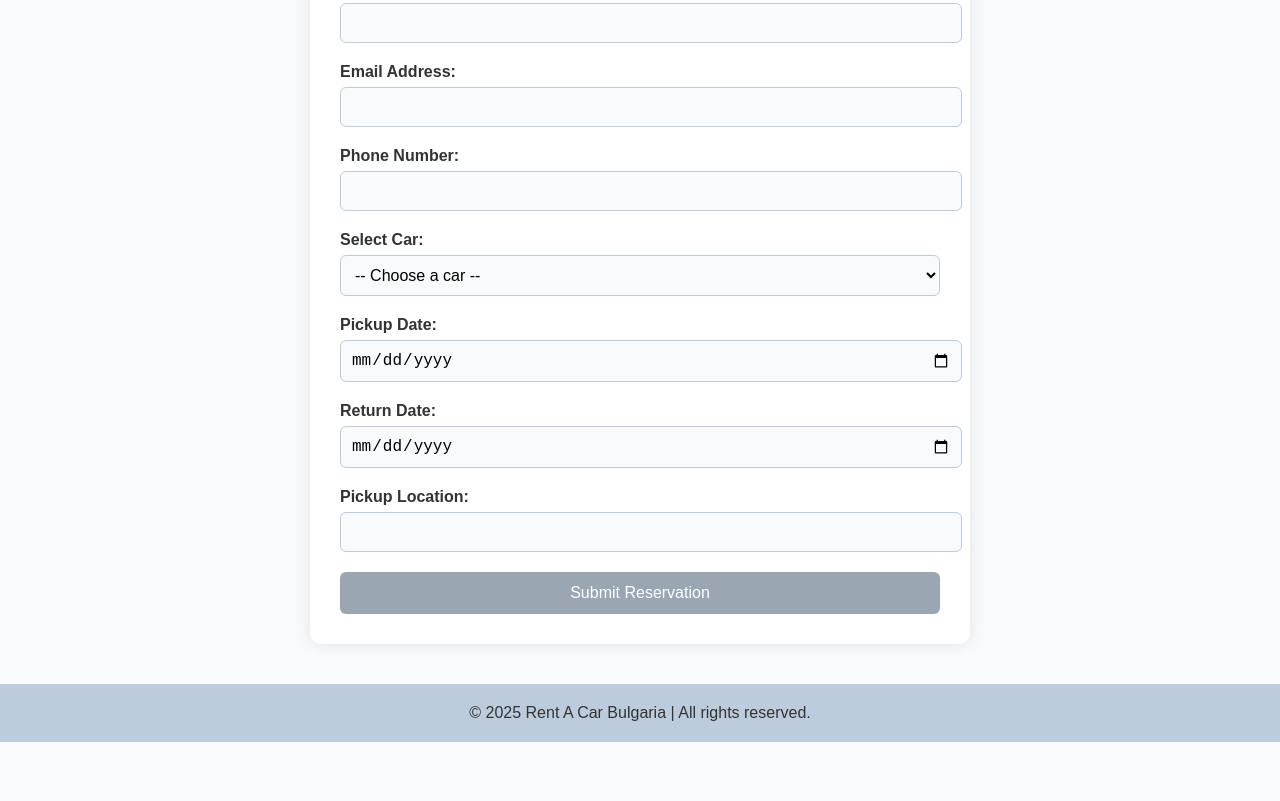
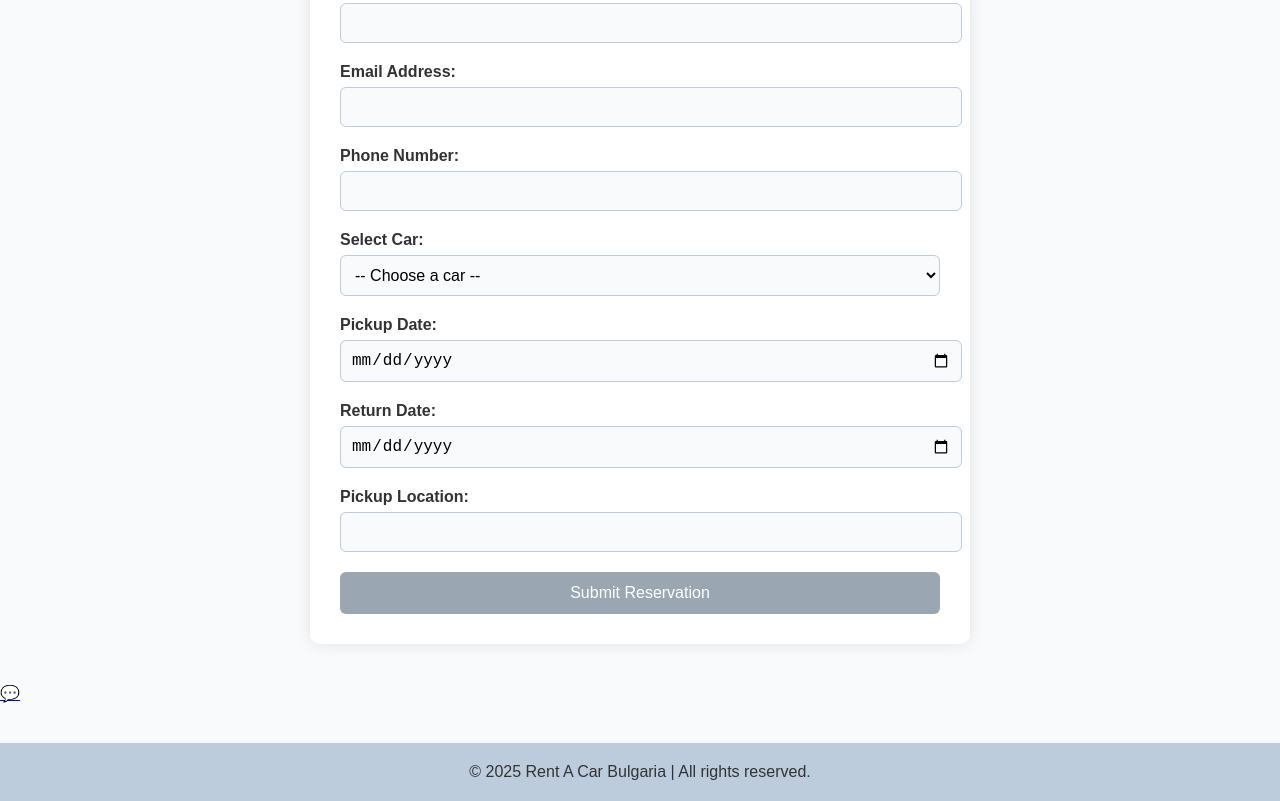
Before and after one commit to SDTanev24/Road-Rush-Renatls, a plain HTML site: page Road Rush Rentals/pages/Reservation.html in a window 1280 px wide. Shown: the part 464-1265 px from the top of the page. Before the commit the page ends 1206 px from the top, so only its background shows below. Drawn offline with Linux system fonts and the light colour scheme.

Commit message:
Add message icon which sends to contact us page

```diff
--- a/Road Rush Rentals/pages/Reservation.html
+++ b/Road Rush Rentals/pages/Reservation.html
@@ -62,7 +62,7 @@
       <button type="submit">Submit Reservation</button> <!-- Submit button to send the reservation form -->
     </form> <!-- Ends the form -->
   </main> <!-- Ends the main content section -->
-
+  <a href="Contact.html" class="chat-icon" title="Chat with us">💬</a> <!-- Chat icon link to the contact page -->
   <footer> <!-- Starts the footer section -->
     &copy; 2025 Rent A Car Bulgaria | All rights reserved. <!-- Copyright information for the website -->
   </footer> <!-- Ends the footer section -->
```
Also changed, not shown: Road Rush Rentals/index.html (+1 -1 lines), Road Rush Rentals/pages/About.html (+1 -1 lines).
